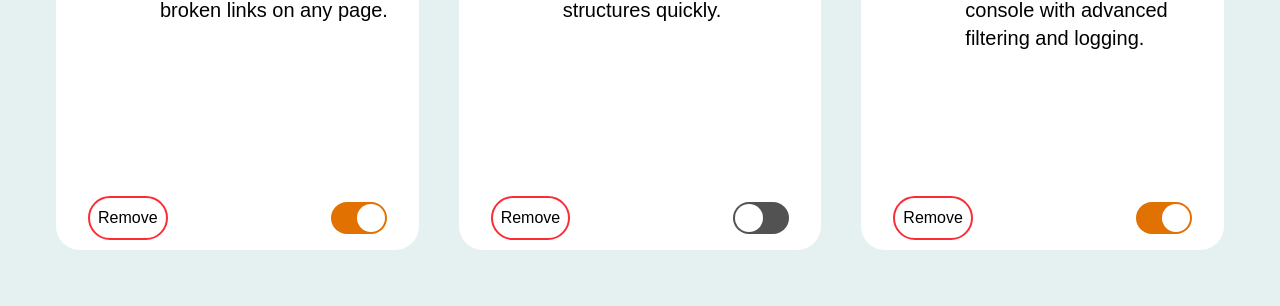
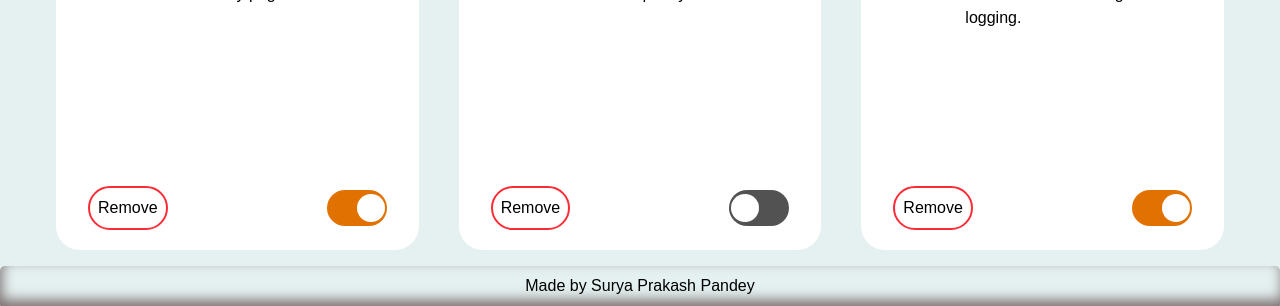
Before and after one commit to Surya76pandey/browser-extension, a website: page index.html in a window 1280 px wide. Shown: the part 1491-1797 px from the top of the page. Before the commit the page ends 1757 px from the top, so only its background shows below. Drawn offline with Linux system fonts and the light colour scheme.

Commit message:
final-done

```diff
--- a/index.html
+++ b/index.html
@@ -11,7 +11,7 @@
       href="./assets/images/favicon-32x32.png"
     />
 
-    <title>Frontend Mentor | Browser extensions manager UI</title>
+    <title>Browser extensions manager UI</title>
     <link rel="stylesheet" href="style.css" />
     <link rel="stylesheet" href="src/output.css" />
     <script src="/script.js" defer></script>
@@ -50,6 +50,10 @@
       id="extension-cards"
       class="grid grid-cols-1 md:grid-cols-3 sm:max-w-[1200px] mx-auto p-10 md:p-4 gap-10 items-center justify-center"
     >
-    </div>
+  </div>
+
+  <div id="b-f" class="text-center p-2">
+    <p>Made by Surya Prakash Pandey</p>
+  </div>
   </body>
 </html>
--- a/script.js
+++ b/script.js
@@ -25,12 +25,12 @@
     const isActiveClass = extension.isActive ? '' : 'inactive';
 
     newCard.innerHTML = `
-      <div class="all-cards p-6 rounded-3xl max-w-[500px] h-[350px]">
-        <div id="card-details" class="flex items-start justify-between gap-5">
+      <div class="all-cards p-6 rounded-3xl max-w-[500px] h-[250px] sm:h-[350px]">
+        <div id="card-details" class="flex items-start justify-between gap-3 sm:gap-5">
           <img src="${extension.logo}" alt="" />
           <div id="extension-details">
-            <h2 class="extension-name font-bold text-[16px] md:text-xl mb-4">${extension.name}</h2>
-            <p class="text-[12px] sm:text-xl h-60">${extension.description}</p>
+            <h2 class="extension-name font-bold text-[12px] sm:text-[20px] mb-1">${extension.name}</h2>
+            <p class="text-[12px] sm:text-[20px] md:text-[16px] h-40 sm:h-60 text-wrap">${extension.description}</p>
           </div>
         </div>
         <div id="action" class="flex justify-between items-center p-1 sm:p-2 -mt-5">
--- a/style.css
+++ b/style.css
@@ -1,7 +1,5 @@
 
-*{
-    box-sizing: border-box;
-}
+
 
 body{
     --background-color: rgb(229, 241, 241);
@@ -57,3 +55,9 @@
     justify-content: flex-start;
     background-color: rgb(83, 82, 82);
 }
+
+#b-f{
+    box-shadow: inset 2px -6px 13px 0px #7a6e6e;
+    border-radius: 5px 5px 1px 1px;
+    color: (0.41 0.05 51.24);
+}
```
Also changed, not shown: src/output.css.
